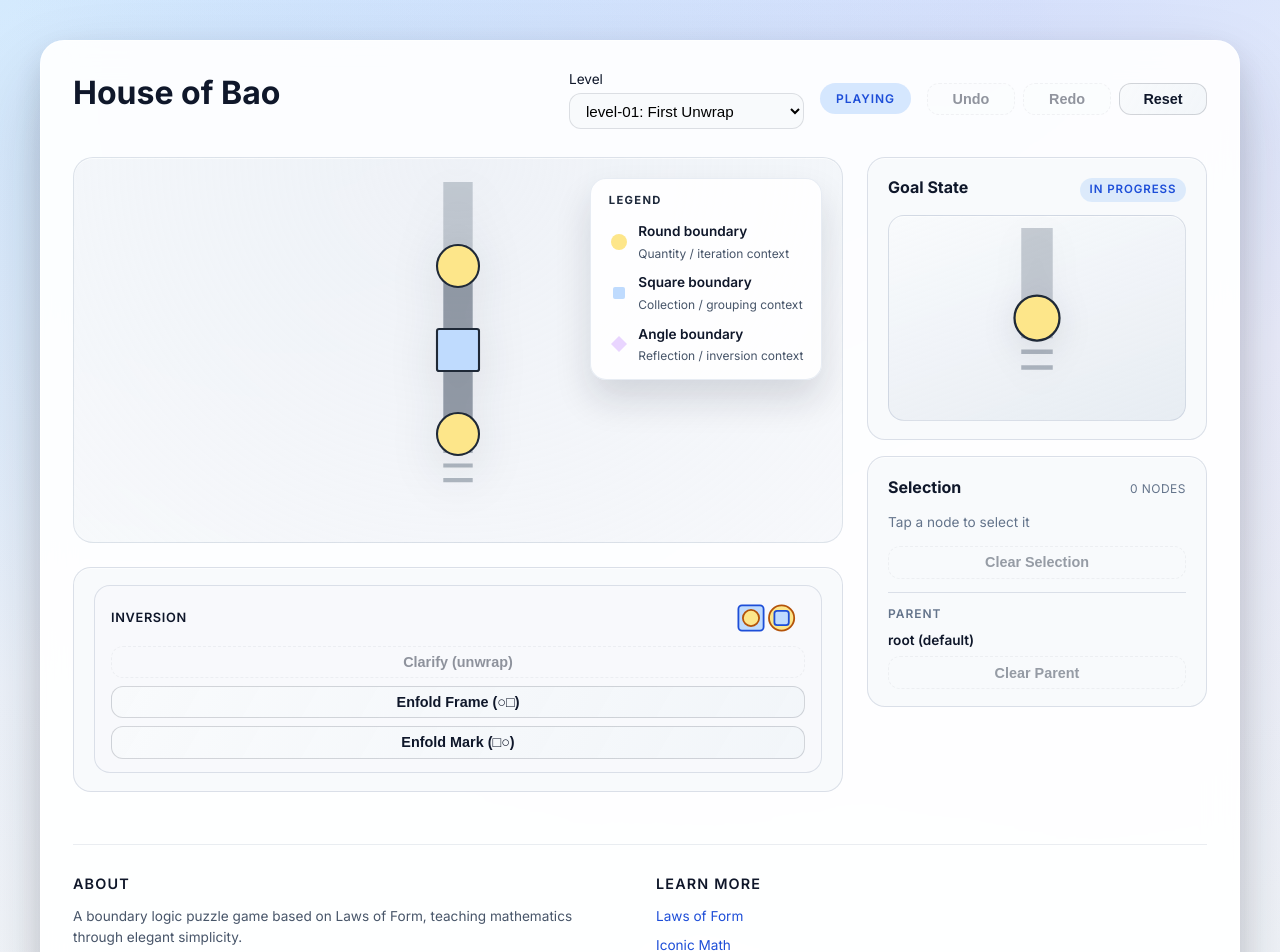
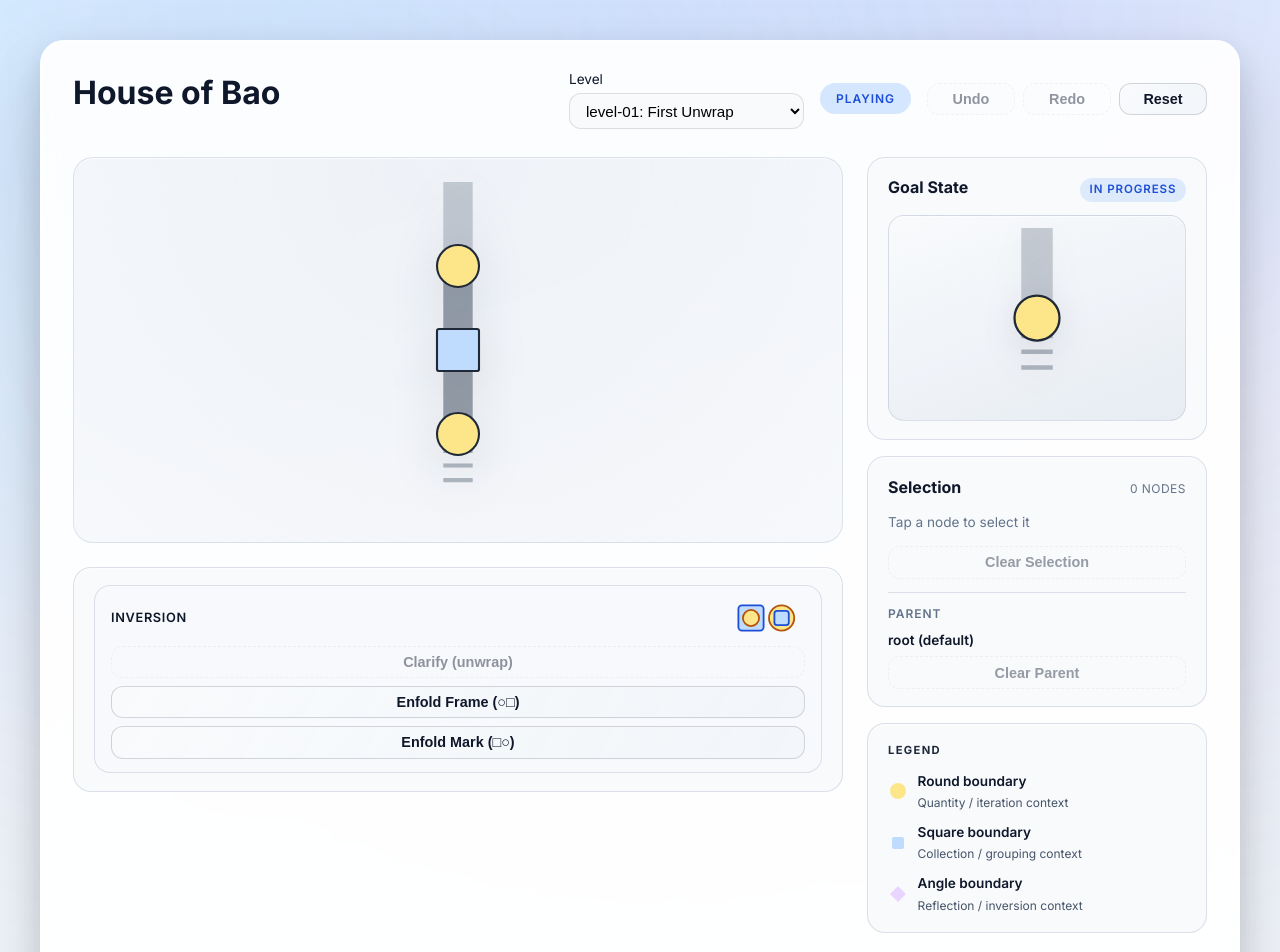
Before and after one commit to weavermarquez/house-of-bao, a React (Vite) app in the folder house-of-bao/: page / in a window 1280 px wide. Shown: the top 952 px of the page. Built offline with nearby package versions, Linux system fonts and the light colour scheme.

Commit message:
feat: lock preview on click, move legend out

```diff
--- a/house-of-bao/src/App.css
+++ b/house-of-bao/src/App.css
@@ -205,19 +205,13 @@ button:disabled {
 }
 
 .legend-panel {
-  position: absolute;
-  top: 1.25rem;
-  right: 1.25rem;
-  background: rgba(255, 255, 255, 0.9);
-  border-radius: 1rem;
-  padding: 0.85rem 1.1rem;
   display: flex;
   flex-direction: column;
   gap: 0.75rem;
-  box-shadow: 0 20px 36px rgba(15, 23, 42, 0.14);
-  border: 1px solid rgba(226, 232, 240, 0.8);
-  max-width: 220px;
-  pointer-events: none;
+}
+
+.legend-card {
+  padding: 1rem 1.25rem;
 }
 
 .legend-title {
--- a/house-of-bao/src/App.tsx
+++ b/house-of-bao/src/App.tsx
@@ -306,7 +306,6 @@ function App() {
                   </span>
                 </div>
               ) : null}
-              <LegendPanel />
             </div>
             <AxiomActionPanel
               showInversionActions={showInversionActions}
@@ -394,6 +393,9 @@ function App() {
                 </button>
               </div>
             </section>
+            <section className="info-card legend-card">
+              <LegendPanel />
+            </section>
           </aside>
         </div>
 
--- a/house-of-bao/src/components/AxiomActionPanel.tsx
+++ b/house-of-bao/src/components/AxiomActionPanel.tsx
@@ -58,6 +58,7 @@ export function AxiomActionPanel({
   const [newlyAvailable, setNewlyAvailable] = useState<Set<OperationKey>>(
     () => new Set(),
   );
+  const [previewLock, setPreviewLock] = useState<OperationKey | null>(null);
   const availabilityRef = useRef(operationAvailability);
 
   useEffect(() => {
@@ -87,11 +88,23 @@ export function AxiomActionPanel({
     [currentForms, allowedAxioms],
   );
 
+  const lockPreviewFor = useCallback(
+    (key: OperationKey) => {
+      setPreviewLock(key);
+      onPreviewChange?.(null);
+    },
+    [onPreviewChange],
+  );
+
   const createInteractionHandlers = (
     key: OperationKey,
     buildOperation?: () => GameOperation | null,
   ) => {
     const showPreview = () => {
+      if (previewLock === key) {
+        onPreviewChange?.(null);
+        return;
+      }
       if (!buildOperation || !operationAvailability[key].available) {
         onPreviewChange?.(null);
         return;
@@ -121,9 +134,11 @@ export function AxiomActionPanel({
       },
       onMouseLeave: () => {
         onPreviewChange?.(null);
+        setPreviewLock((current) => (current === key ? null : current));
       },
       onBlur: () => {
         onPreviewChange?.(null);
+        setPreviewLock((current) => (current === key ? null : current));
       },
     };
   };
@@ -160,6 +175,7 @@ export function AxiomActionPanel({
                     type: "clarify",
                     targetId: firstSelected,
                   });
+                  lockPreviewFor("clarify");
                 }}
                 disabled={!operationAvailability.clarify.available}
                 title={getOperationTooltip("clarify")}
@@ -189,6 +205,7 @@ export function AxiomActionPanel({
                     variant: "frame",
                     parentId: parentIdForOps,
                   });
+                  lockPreviewFor("enfoldFrame");
                 }}
                 disabled={!operationAvailability.enfoldFrame.available}
                 title={getOperationTooltip("enfoldFrame")}
@@ -218,6 +235,7 @@ export function AxiomActionPanel({
                     variant: "mark",
                     parentId: parentIdForOps,
                   });
+                  lockPreviewFor("enfoldMark");
                 }}
                 disabled={!operationAvailability.enfoldMark.available}
                 title={getOperationTooltip("enfoldMark")}
@@ -260,6 +278,7 @@ export function AxiomActionPanel({
                     contentIds: selectedNodeIds,
                     frameId: parentIdForOps ?? undefined,
                   });
+                  lockPreviewFor("disperse");
                 }}
                 disabled={!operationAvailability.disperse.available}
                 title={getOperationTooltip("disperse")}
@@ -286,6 +305,7 @@ export function AxiomActionPanel({
                     type: "collect",
                     targetIds: selectedNodeIds,
                   });
+                  lockPreviewFor("collect");
                 }}
                 disabled={!operationAvailability.collect.available}
                 title={getOperationTooltip("collect")}
@@ -323,6 +343,7 @@ export function AxiomActionPanel({
                     type: "cancel",
                     targetIds: selectedNodeIds,
                   });
+                  lockPreviewFor("cancel");
                 }}
                 disabled={!operationAvailability.cancel.available}
                 title={getOperationTooltip("cancel")}
@@ -348,6 +369,7 @@ export function AxiomActionPanel({
                     templateIds:
                       selectedNodeIds.length > 0 ? selectedNodeIds : undefined,
                   });
+                  lockPreviewFor("create");
                 }}
                 disabled={!operationAvailability.create.available}
                 title={getOperationTooltip("create")}
```
